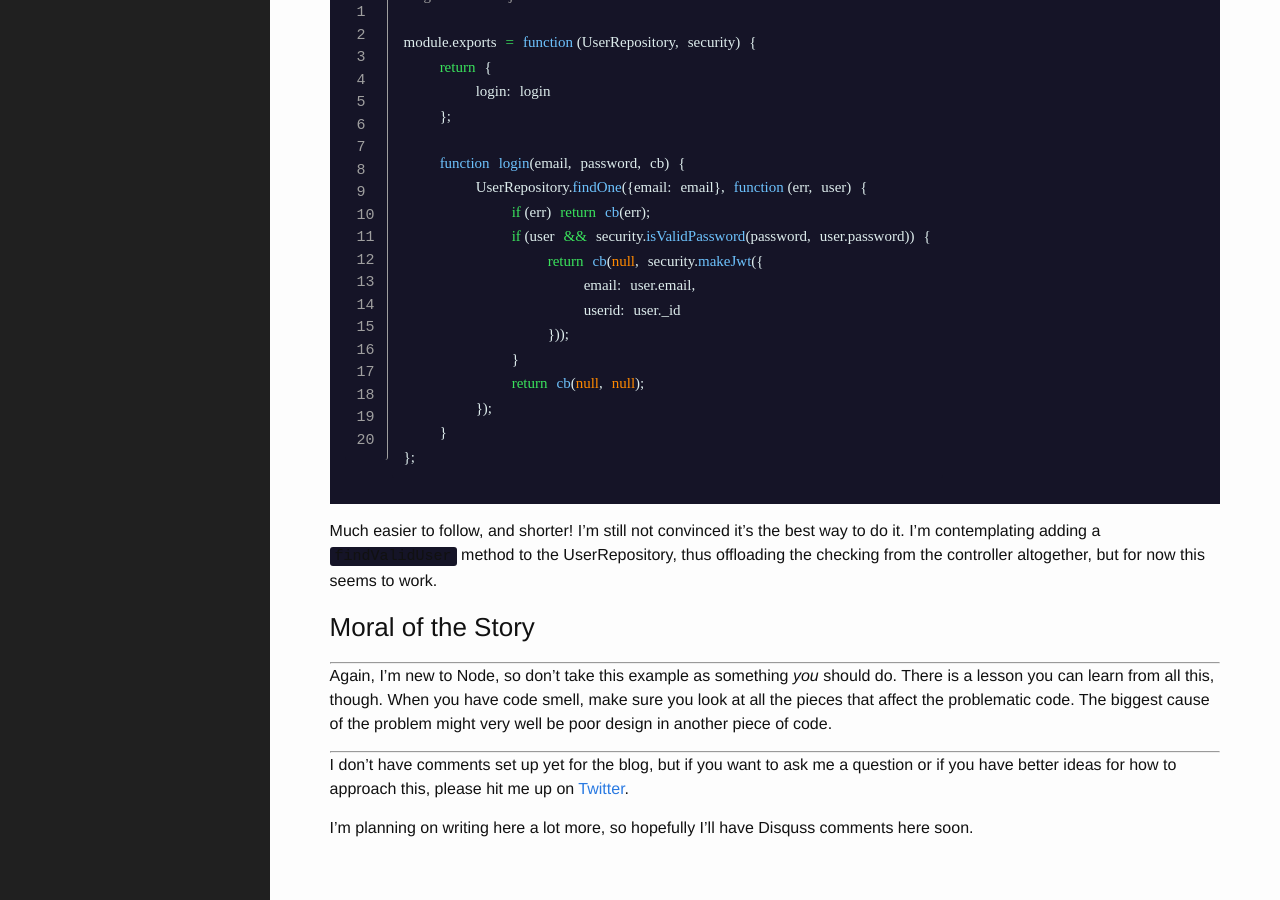
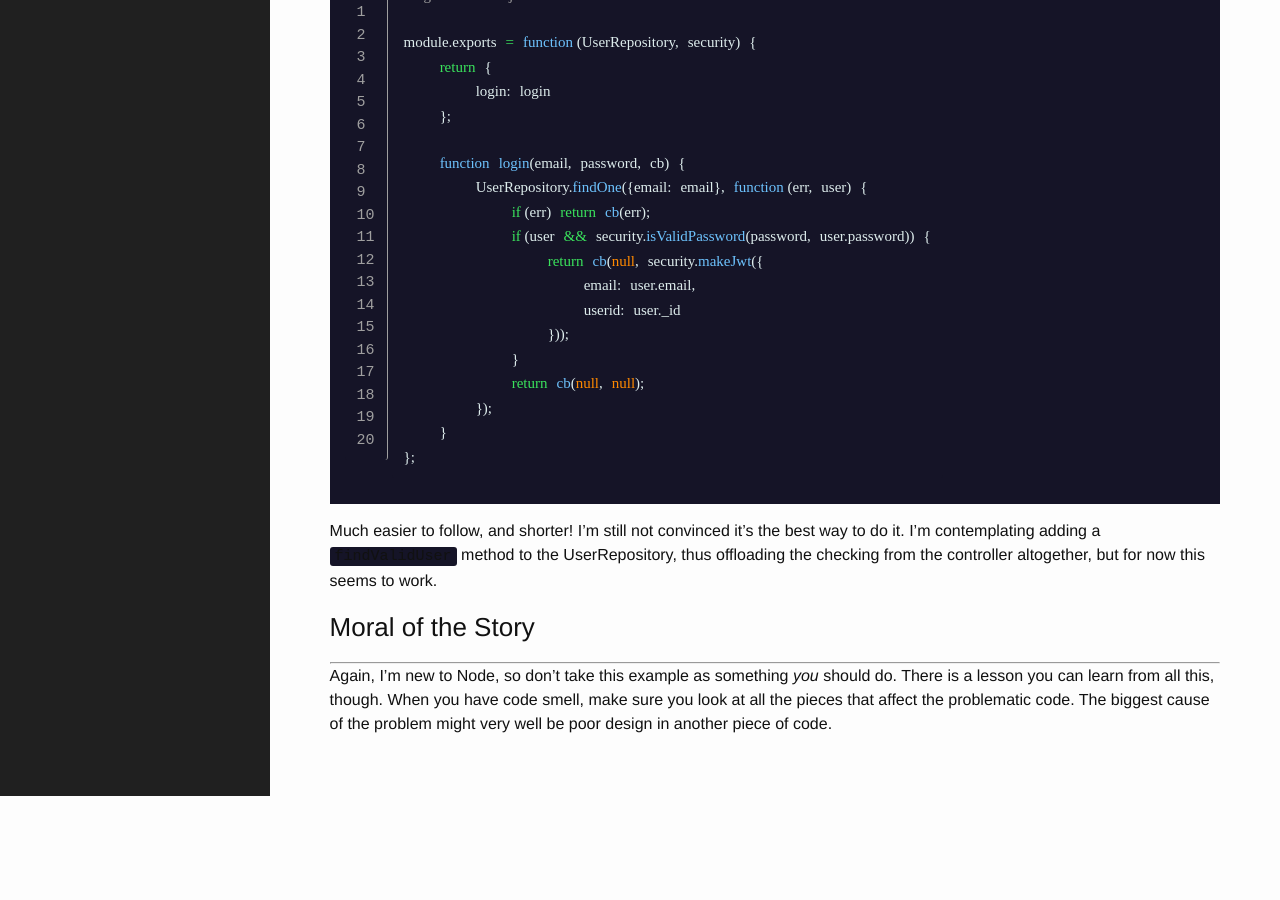
Before and after one commit to bodiddlie/bodiddlie.github.io, a Jekyll site: the page built from _posts/2016-02-07-node-callback-hell.md, in a window 1280 px wide and 900 px high, scrolled down 2598 px. Built offline with Jekyll 4.4.1, drawn with Linux system fonts in a browser that asks for light colours; nearby versions of some CDN libraries; comment, search, counter and statistics services are not loaded; after the commit the page ends 3394 px from its top, so only the background shows below that.

Commit message:
removed comment note on node post

```diff
--- a/_posts/2016-02-07-node-callback-hell.md
+++ b/_posts/2016-02-07-node-callback-hell.md
@@ -150,9 +150,3 @@ Again, I'm new to Node, so don't take this example as something *you* should do.
 lesson you can learn from all this, though. When you have code smell, make sure you look at
 all the pieces that affect the problematic code. The biggest cause of the problem might very
 well be poor design in another piece of code.
-
----
-I don't have comments set up yet for the blog, but if you want to ask me a question or if you
-have better ideas for how to approach this, please hit me up on [Twitter](https://twitter.com/bodiddlie).
-
-I'm planning on writing here a lot more, so hopefully I'll have Disquss comments here soon.
```
